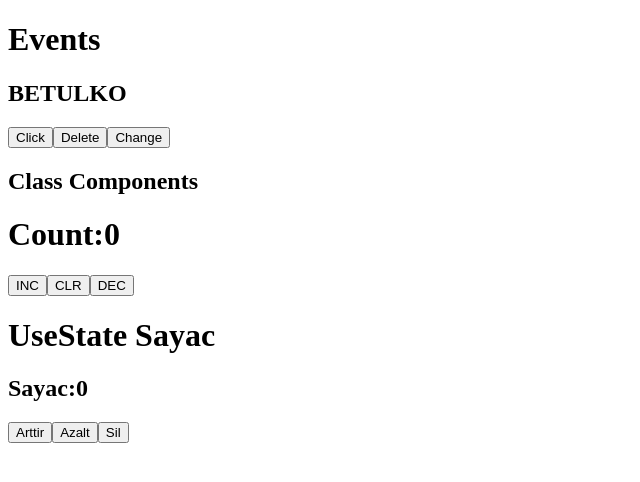
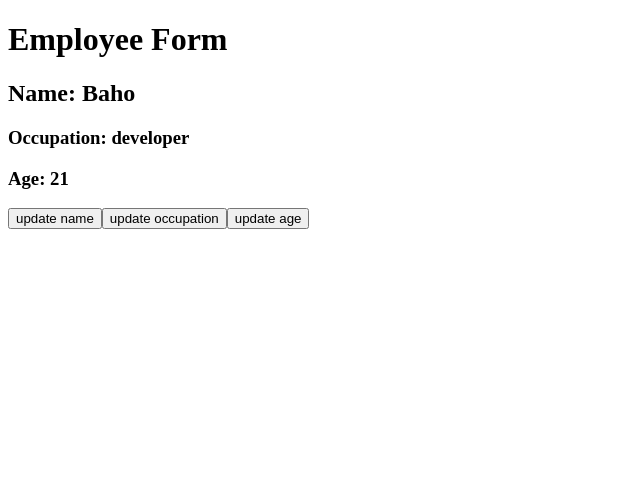
Before and after one commit to psyBeth/Revisions-and-Practices, a React (Create React App) app in the folder react05/: page / in a window 1280 px wide. Shown: the top 482 px of the page, without its empty margins (0-640 px from the left). Built offline with nearby package versions, Linux system fonts and the light colour scheme.

Commit message:
classic useState

```diff
--- /dev/null
+++ b/react05/src/3-useState/UseStateObject.jsx
@@ -0,0 +1,23 @@
+import { useState } from "react"
+
+const UseStateObject = () => {
+
+    const [name, setName] = useState("Baho")
+    const [job, setJob] = useState("developer")
+    const [age, setAge] = useState(21)
+
+  return (
+    <div>
+        <h1>Employee Form</h1>
+        <h2>Name: {name}</h2>
+        <h3>Occupation: {job}</h3>
+        <h3>Age: {age}</h3>
+
+        <button onClick={() => setName("Betul")}>update name</button>
+        <button onClick={() => setJob("tester")}>update occupation</button>
+        <button onClick={() => setAge(age + 1)}>update age</button>
+    </div>
+  )
+}
+
+export default UseStateObject
--- a/react05/src/App.js
+++ b/react05/src/App.js
@@ -1,14 +1,17 @@
-import Events from "./1-events/Events";
-import Counter from "./2-classComponent/Counter";
-import UseStateCounter from "./3-useState/UseStateCounter";
+// import Events from "./1-events/Events";
+// import Counter from "./2-classComponent/Counter";
+// import UseStateCounter from "./3-useState/UseStateCounter";
+import UseStateObject from "./3-useState/UseStateObject";
 
 
 function App() {
   return (
     <div>
-      <Events />
+      {/* <Events />
       <Counter />
-      <UseStateCounter />
+      <UseStateCounter /> */}
+
+      <UseStateObject />
 
     </div>
   );
```
